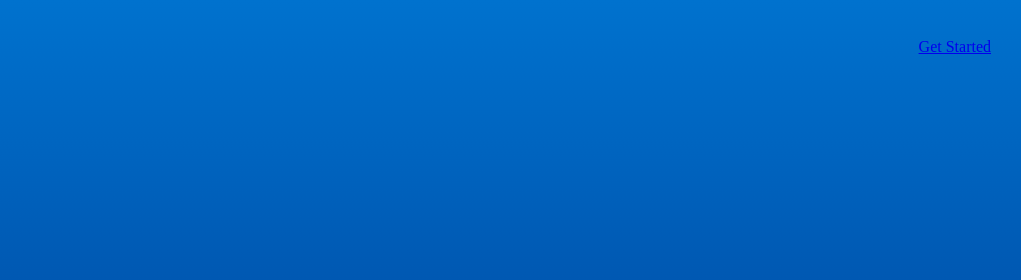
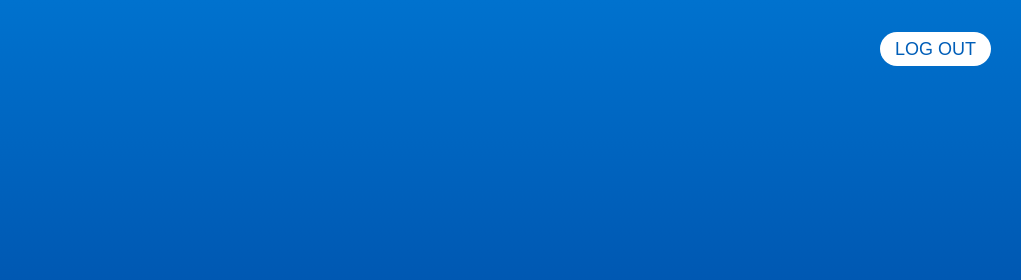
Before and after one commit to Spectromon/Dissertation-Website, a website: page games.html in a window 1280 px wide. Shown: the top 280 px of the page, 259-1280 px from the left. Drawn offline with nearby package versions, Linux system fonts and the light colour scheme.

Commit message:
Update games.html

```diff
--- a/games.html
+++ b/games.html
@@ -19,7 +19,7 @@
                 </a>
             </div>
             <div class = 'linkbox'>
-                <a href = "/" class = 'logout'>Get Started</a>
+                <a href = "/" class = 'signuplnk'>Log Out</a>
             </div>
         </div>
     </div>
```
